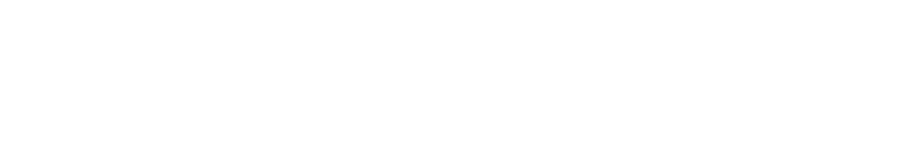
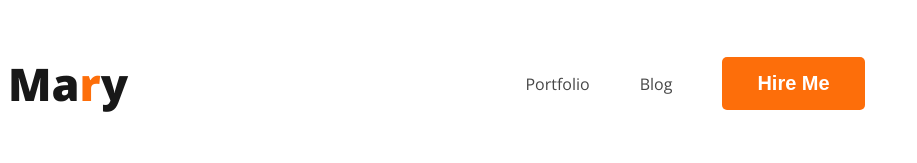
Before and after one commit to ArifeenH/test-portfolio, a plain HTML site: page index.html in a window 1280 px wide. Shown: the whole page, without its empty margins (0-917 px from the left). Drawn offline with nearby package versions, Linux system fonts and the light colour scheme.

Commit message:
second commit

```diff
--- a/index.html
+++ b/index.html
@@ -4,10 +4,21 @@
     <meta charset="UTF-8">
     <meta name="viewport" content="width=device-width, initial-scale=1.0">
     <title>Developer Portfolio (test)</title>
+    <link rel="preconnect" href="https://fonts.googleapis.com">
+    <link rel="preconnect" href="https://fonts.gstatic.com" crossorigin>
+    <link href="https://fonts.googleapis.com/css2?family=Open+Sans:ital,wght@0,300..800;1,300..800&display=swap" rel="stylesheet">
+    <link rel="stylesheet" href="styles/styles.css">
 </head>
 <body>
     <header>
-
+        <nav>
+            <h3 class="nav-title">Ma<span class="text-primary">r</span>y</h3>
+            <ul>
+                <li><a href=""> Portfolio</li>
+                <li><a href=""> Blog</li>
+                <li><button class="btn-primary">Hire Me</button></li>
+            </ul>
+        </nav>
     </header>
     <main>
 
--- /dev/null
+++ b/styles/styles.css
@@ -0,0 +1,41 @@
+/* Common shared styles */
+body{
+    font-family: 'Lato', sans-serif;
+    font-family: 'Open Sans', sans-serif;
+}
+.text-primary{
+    color: #FD6E0A;
+}
+.btn-primary{
+    border-radius: 5px;
+    background: #FD6E0A;
+    border: 0;
+    color: white;
+    font-size: 20px;
+    font-weight: 700;
+    padding: 15px 35px;
+}
+
+/* nav related styles */
+nav {
+    display: flex;
+    justify-content: space-between;
+    align-items: center;
+}
+.nav-title{
+    color: #181818;
+    font-size: 45px;
+    font-weight: 800;
+}
+nav > ul{
+    display: flex;
+    align-items: center;
+}
+nav li{
+    list-style: none;
+    margin-right: 50px;
+}
+nav a{
+    text-decoration: none;
+    color: #474747;
+}
```
Also changed, not shown: images/developer.png (added), images/hardy.png (added), images/header_bg.png (added), images/icons/facebook.png (added), images/icons/insta.png (added), images/icons/js.png (added), images/icons/mongo.png (added), images/icons/nodejs.png (added), images/icons/react.png (added), images/icons/twitter.png (added).
